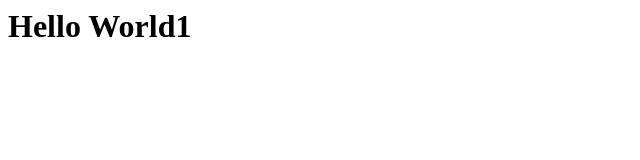
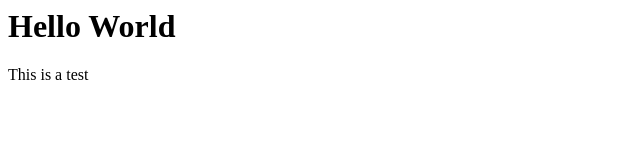
Before and after one commit to Ews500/my-app, a plain HTML site: page app/index.html in a window 1280 px wide. Shown: the full height of the page, 0-640 px from the left. Drawn offline with Linux system fonts and the light colour scheme.

Commit message:
testing artgo cd and github workflow

```diff
--- a/app/index.html
+++ b/app/index.html
@@ -3,6 +3,7 @@
         <title>Hello World</title>
     </head>
     <body>
-        <h1>Hello World1</h1>
+        <h1>Hello World</h1>
+        <p>This is a test</p>
     </body>
 </html>
```
